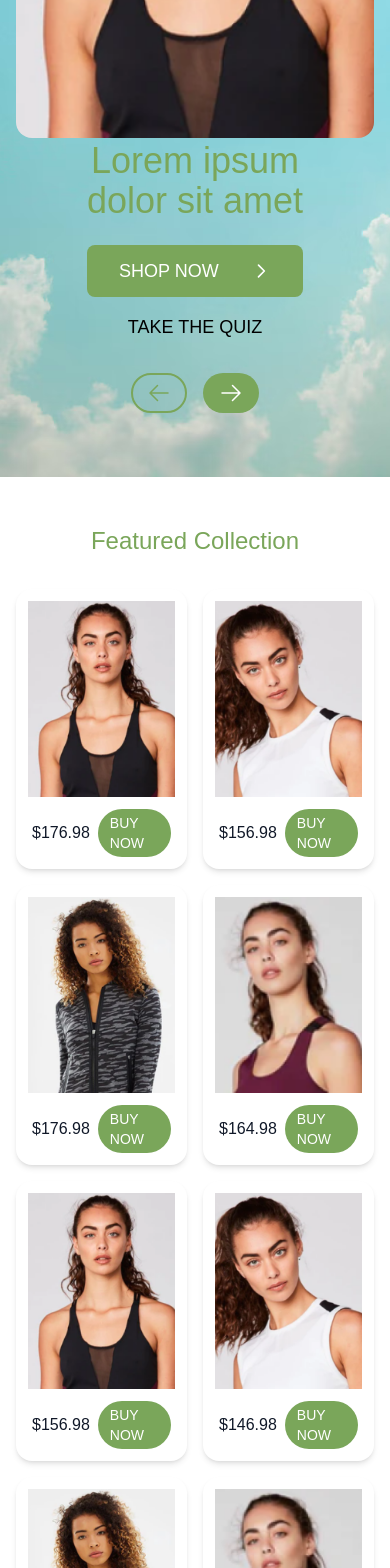
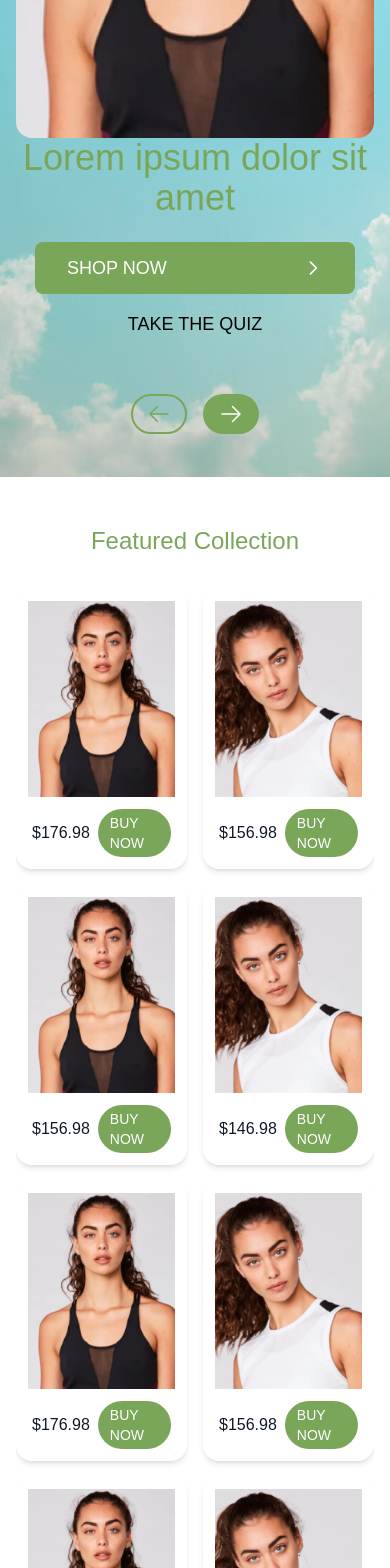
Before and after one commit to Haessler16/ecommerce-shopify, a Next.js app: page / in a window 390 px wide. Shown: the part 432-2000 px from the top of the page. Built offline with nearby package versions, Linux system fonts and the light colour scheme; what @shopify/hydrogen-react would draw is missing.

Commit message:
Implement Swiper for Featured Collection and Hero components, enhancing layout with responsive slides and navigation buttons. Update product and slide data for improved display.

```diff
--- a/src/components/FeaturedCollection.tsx
+++ b/src/components/FeaturedCollection.tsx
@@ -1,5 +1,12 @@
+'use client'
+
 import Image from 'next/image'
 import Link from 'next/link'
+import { Swiper, SwiperSlide, useSwiper } from 'swiper/react'
+import { Navigation, Grid } from 'swiper/modules'
+import 'swiper/css'
+import 'swiper/css/navigation'
+import 'swiper/css/grid'
 
 const products = [
   { id: 1, image: '/girl_1.png', price: 176.98 },
@@ -10,6 +17,15 @@ const products = [
   { id: 6, image: '/girl_2.png', price: 146.98 },
   { id: 7, image: '/girl_3.png', price: 176.98 },
   { id: 8, image: '/girl_4.png', price: 165.98 },
+  // Duplicated items for more slides
+  { id: 9, image: '/girl_1.png', price: 176.98 },
+  { id: 10, image: '/girl_2.png', price: 156.98 },
+  { id: 11, image: '/girl_3.png', price: 176.98 },
+  { id: 12, image: '/girl_4.png', price: 164.98 },
+  { id: 13, image: '/girl_1.png', price: 156.98 },
+  { id: 14, image: '/girl_2.png', price: 146.98 },
+  { id: 15, image: '/girl_3.png', price: 176.98 },
+  { id: 16, image: '/girl_4.png', price: 165.98 },
 ]
 
 const FeaturedCollection = () => {
@@ -19,11 +35,35 @@ const FeaturedCollection = () => {
         Featured Collection
       </h2>
 
-      <div className='grid grid-cols-2 lg:grid-cols-4 gap-4 md:gap-6'>
+      <div className='relative'>
+        <Swiper
+          modules={[Navigation, Grid]}
+          grid={{
+            rows: 4,
+            fill: 'row',
+          }}
+          slidesPerView={2}
+          slidesPerGroup={4}
+          spaceBetween={16}
+          breakpoints={{
+            1024: {
+              slidesPerView: 4,
+              slidesPerGroup: 4,
+              grid: {
+                rows: 2,
+                fill: 'row',
+              },
+              spaceBetween: 24,
+            },
+          }}
+          style={
+            {
+              '--swiper-navigation-size': '24px',
+            } as React.CSSProperties
+          }>
           {products.map((product) => (
-          <div
-            key={product.id}
-            className='flex flex-col p-3 bg-white rounded-2xl shadow-md hover:shadow-lg transition-shadow duration-300 overflow-hidden'>
+            <SwiperSlide key={product.id} className='!h-auto'>
+              <div className='flex flex-col p-3 bg-white rounded-2xl shadow-md hover:shadow-lg transition-shadow duration-300 overflow-hidden h-full'>
                 <div className='relative aspect-[3/4] overflow-hidden mb-3'>
                   <Image
                     src={product.image}
@@ -31,7 +71,7 @@ const FeaturedCollection = () => {
                     fill
                     className='object-cover'
                     sizes='(max-width: 768px) 50vw, 25vw'
-                priority={product.id <= 4}
+                    priority={product.id <= 8}
                   />
                 </div>
 
@@ -49,12 +89,22 @@ const FeaturedCollection = () => {
                   </Link>
                 </div>
               </div>
+            </SwiperSlide>
           ))}
+          <NavigationButtons />
+        </Swiper>
       </div>
+    </section>
+  )
+}
 
-      {/* Nav Dots */}
+const NavigationButtons = () => {
+  const swiper = useSwiper()
+  return (
     <div className='flex justify-center items-center space-x-2 mt-8'>
-        <button className='w-14 h-10 rounded-full border-2 border-[#7AA65A] flex items-center justify-center text-[#7AA65A] hover:bg-[#7AA65A] hover:text-white transition-colors'>
+      <button
+        onClick={() => swiper.slidePrev()}
+        className='w-14 h-10 rounded-full border-2 border-[#7AA65A] flex items-center justify-center text-[#7AA65A] hover:bg-[#7AA65A] hover:text-white transition-colors disabled:opacity-50 disabled:cursor-not-allowed'>
         <svg
           xmlns='http://www.w3.org/2000/svg'
           viewBox='0 0 24 24'
@@ -68,7 +118,9 @@ const FeaturedCollection = () => {
         </svg>
       </button>
 
-        <button className='w-14 h-10 rounded-full bg-[#7AA65A] flex items-center justify-center text-white hover:opacity-90 transition-opacity'>
+      <button
+        onClick={() => swiper.slideNext()}
+        className='w-14 h-10 rounded-full bg-[#7AA65A] flex items-center justify-center text-white hover:opacity-90 transition-opacity disabled:opacity-50 disabled:cursor-not-allowed'>
         <svg
           xmlns='http://www.w3.org/2000/svg'
           viewBox='0 0 24 24'
@@ -82,7 +134,6 @@ const FeaturedCollection = () => {
         </svg>
       </button>
     </div>
-    </section>
   )
 }
 
--- a/src/components/Hero.tsx
+++ b/src/components/Hero.tsx
@@ -1,5 +1,38 @@
+'use client'
+
 import Image from 'next/image'
 import Link from 'next/link'
+import { Swiper, SwiperSlide, useSwiper } from 'swiper/react'
+import { Navigation } from 'swiper/modules'
+import 'swiper/css'
+import 'swiper/css/navigation'
+
+const slides = [
+  {
+    image: '/girl_1.png',
+    title: 'Lorem ipsum dolor sit amet',
+    subtitle:
+      'Nunc porttitor tortor metus, nec sagittis lectus accumsan quis. Aenean euismod mollis tempor.',
+  },
+  {
+    image: '/girl_2.png',
+    title: 'Consectetur adipiscing elit',
+    subtitle:
+      'Vestibulum ante ipsum primis in faucibus orci luctus et ultrices posuere cubilia curae.',
+  },
+  {
+    image: '/girl_3.png',
+    title: 'Sed do eiusmod tempor',
+    subtitle:
+      'Suspendisse potenti. Pellentesque habitant morbi tristique senectus et netus.',
+  },
+  {
+    image: '/girl_4.png',
+    title: 'Ut enim ad minim veniam',
+    subtitle:
+      'Curabitur non nulla sit amet nisl tempus convallis quis ac lectus.',
+  },
+]
 
 const Hero = () => {
   return (
@@ -13,117 +46,22 @@ const Hero = () => {
         priority
       />
 
-      <div className='relative h-screen max-w-7xl mx-auto'>
-        {/* Mobile Layout */}
-        <section className='flex flex-col items-center justify-between h-full px-4 py-8 lg:hidden'>
-          {/* Hero Image */}
-          <div className='w-full max-w-96'>
-            <Image
-              src='/girl_1.png'
-              alt='Model'
-              width={300}
-              height={300}
-              style={{ objectFit: 'contain' }}
-              className='w-full h-auto rounded-2xl'
-              priority
-            />
-          </div>
-
-          {/* Text */}
-          <div className='text-center space-y-6 mb-8'>
-            <h1 className='text-[#7AA65A] text-4xl font-normal'>
-              Lorem ipsum
-              <br />
-              dolor sit amet
-            </h1>
-
-            <div className='flex flex-col items-center gap-4'>
-              <Link
-                href='/shop'
-                className='inline-flex items-center justify-between bg-[#7AA65A] text-white px-8 py-3 rounded-lg text-lg font-medium transition-transform hover:scale-105 w-full max-w-xs'>
-                SHOP NOW
-                <svg
-                  className='ml-2 w-5 h-5'
-                  fill='none'
-                  stroke='currentColor'
-                  viewBox='0 0 24 24'>
-                  <path
-                    strokeLinecap='round'
-                    strokeLinejoin='round'
-                    strokeWidth={2}
-                    d='M9 5l7 7-7 7'
-                  />
-                </svg>
-              </Link>
-
-              <Link
-                href='/quiz'
-                className='hidden lg:inline-flex items-center justify-center border-2 border-[#7AA65A] text-[#7AA65A] px-8 py-3 rounded-lg text-lg font-medium transition-colors hover:bg-[#7AA65A] hover:text-white w-full max-w-xs'>
-                TAKE THE QUIZ
-                <svg
-                  className='ml-2 w-5 h-5'
-                  fill='none'
-                  stroke='currentColor'
-                  viewBox='0 0 24 24'>
-                  <path
-                    strokeLinecap='round'
-                    strokeLinejoin='round'
-                    strokeWidth={2}
-                    d='M9 5l7 7-7 7'
-                  />
-                </svg>
-              </Link>
-
-              <p className='lg:hidden text-black text-lg font-medium'>
-                TAKE THE QUIZ
-              </p>
-            </div>
-
-            {/* Nav Arrows */}
-            <div className='flex justify-center items-center space-x-4 mt-8'>
-              <button className='w-14 h-10 rounded-full border-2 border-[#7AA65A] flex items-center justify-center text-[#7AA65A] hover:bg-[#7AA65A] hover:text-white transition-colors'>
-                <svg
-                  xmlns='http://www.w3.org/2000/svg'
-                  viewBox='0 0 24 24'
-                  fill='currentColor'
-                  className='size-6'>
-                  <path
-                    fillRule='evenodd'
-                    d='M11.03 3.97a.75.75 0 0 1 0 1.06l-6.22 6.22H21a.75.75 0 0 1 0 1.5H4.81l6.22 6.22a.75.75 0 1 1-1.06 1.06l-7.5-7.5a.75.75 0 0 1 0-1.06l7.5-7.5a.75.75 0 0 1 1.06 0Z'
-                    clipRule='evenodd'
-                  />
-                </svg>
-              </button>
-              <button className='w-14 h-10 rounded-full bg-[#7AA65A] flex items-center justify-center text-white hover:opacity-90 transition-opacity'>
-                <svg
-                  xmlns='http://www.w3.org/2000/svg'
-                  viewBox='0 0 24 24'
-                  fill='currentColor'
-                  className='size-6'>
-                  <path
-                    fillRule='evenodd'
-                    d='M12.97 3.97a.75.75 0 0 1 1.06 0l7.5 7.5a.75.75 0 0 1 0 1.06l-7.5 7.5a.75.75 0 1 1-1.06-1.06l6.22-6.22H3a.75.75 0 0 1 0-1.5h16.19l-6.22-6.22a.75.75 0 0 1 0-1.06Z'
-                    clipRule='evenodd'
-                  />
-                </svg>
-              </button>
-            </div>
-          </div>
-        </section>
-
+      <div className='relative h-screen max-w-7xl mx-auto flex items-center'>
+        <Swiper
+          modules={[Navigation]}
+          className='w-full h-full flex items-center'>
+          {slides.map((slide, idx) => (
+            <SwiperSlide key={idx} className='flex items-center h-full'>
               {/* Desktop Layout */}
-        <section className='hidden lg:flex h-full items-center px-20'>
+              <section className='hidden lg:flex h-full items-center px-20 w-full'>
                 {/* Info */}
                 <div className='flex-1 pr-8 space-y-8'>
                   <div className='space-y-4'>
                     <h1 className='text-[#7AA65A] text-6xl font-light leading-tight'>
-                Lorem ipsum
-                <br />
-                dolor sit amet
+                      {slide.title}
                     </h1>
                     <p className='text-[#7AA65A] text-xl font-light max-w-xl'>
-                Nunc porttitor tortor metus, nec sagittis lectus accumsan quis.
-                Aenean euismod mollis tempor.
+                      {slide.subtitle}
                     </p>
                   </div>
 
@@ -145,7 +83,6 @@ const Hero = () => {
                         />
                       </svg>
                     </Link>
-
                     <Link
                       href='/quiz'
                       className='inline-flex items-center justify-center border-2 border-[#7AA65A] text-[#7AA65A] px-8 py-3 rounded-full text-lg font-medium transition-colors hover:bg-[#7AA65A] hover:text-white'>
@@ -164,10 +101,105 @@ const Hero = () => {
                       </svg>
                     </Link>
                   </div>
+                  {/* Nav Arrows */}
+                  <NavArrows />
+                </div>
+
+                {/* Hero Image */}
+                <div className='flex-1 flex justify-end'>
+                  <div className='w-[380px] h-[510px] relative rounded-2xl overflow-hidden'>
+                    <Image
+                      src={slide.image}
+                      alt='Model'
+                      fill
+                      className='w-full h-auto rounded-2xl'
+                      priority
+                    />
+                  </div>
+                </div>
+              </section>
+
+              {/* Mobile Layout */}
+              <section className='flex flex-col items-center justify-between h-full px-4 py-8 lg:hidden w-full'>
+                {/* Hero Image */}
+                <div className='w-full max-w-96'>
+                  <Image
+                    src={slide.image}
+                    alt='Model'
+                    width={300}
+                    height={300}
+                    style={{ objectFit: 'contain' }}
+                    className='w-full h-auto rounded-2xl'
+                    priority
+                  />
+                </div>
+                {/* Text */}
+                <div className='text-center space-y-6 mb-8'>
+                  <h1 className='text-[#7AA65A] text-4xl font-normal'>
+                    {slide.title}
+                  </h1>
+
+                  <div className='flex flex-col items-center gap-4'>
+                    <Link
+                      href='/shop'
+                      className='inline-flex items-center justify-between bg-[#7AA65A] text-white px-8 py-3 rounded-lg text-lg font-medium transition-transform hover:scale-105 w-full max-w-xs'>
+                      SHOP NOW
+                      <svg
+                        className='ml-2 w-5 h-5'
+                        fill='none'
+                        stroke='currentColor'
+                        viewBox='0 0 24 24'>
+                        <path
+                          strokeLinecap='round'
+                          strokeLinejoin='round'
+                          strokeWidth={2}
+                          d='M9 5l7 7-7 7'
+                        />
+                      </svg>
+                    </Link>
+                    <Link
+                      href='/quiz'
+                      className='hidden lg:inline-flex items-center justify-center border-2 border-[#7AA65A] text-[#7AA65A] px-8 py-3 rounded-lg text-lg font-medium transition-colors hover:bg-[#7AA65A] hover:text-white w-full max-w-xs'>
+                      TAKE THE QUIZ
+                      <svg
+                        className='ml-2 w-5 h-5'
+                        fill='none'
+                        stroke='currentColor'
+                        viewBox='0 0 24 24'>
+                        <path
+                          strokeLinecap='round'
+                          strokeLinejoin='round'
+                          strokeWidth={2}
+                          d='M9 5l7 7-7 7'
+                        />
+                      </svg>
+                    </Link>
+                    <p className='lg:hidden text-black text-lg font-medium'>
+                      TAKE THE QUIZ
+                    </p>
+                  </div>
 
                   {/* Nav Arrows */}
+                  <div className='flex justify-center items-center'>
+                    <NavArrows />
+                  </div>
+                </div>
+              </section>
+            </SwiperSlide>
+          ))}
+        </Swiper>
+      </div>
+    </section>
+  )
+}
+
+const NavArrows = () => {
+  const swiper = useSwiper()
+  return (
     <div className='flex items-center space-x-4 pt-8'>
-              <button className='w-14 h-10  rounded-full border-2 border-[#7AA65A] flex items-center justify-center text-[#7AA65A] hover:bg-[#7AA65A] hover:text-white transition-colors '>
+      <button
+        onClick={() => swiper.slidePrev()}
+        className='w-14 h-10 rounded-full border-2 border-[#7AA65A] flex items-center justify-center text-[#7AA65A] hover:bg-[#7AA65A] hover:text-white transition-colors'>
         <svg
           xmlns='http://www.w3.org/2000/svg'
           viewBox='0 0 24 24'
@@ -180,7 +212,9 @@ const Hero = () => {
           />
         </svg>
       </button>
-              <button className='w-14 h-10 rounded-full bg-[#7AA65A] flex items-center justify-center text-white hover:opacity-90 transition-opacity'>
+      <button
+        onClick={() => swiper.slideNext()}
+        className='w-14 h-10 rounded-full bg-[#7AA65A] flex items-center justify-center text-white hover:opacity-90 transition-opacity'>
         <svg
           xmlns='http://www.w3.org/2000/svg'
           viewBox='0 0 24 24'
@@ -194,24 +228,6 @@ const Hero = () => {
         </svg>
       </button>
     </div>
-          </div>
-
-          {/* Hero Image */}
-          <div className='flex-1 flex justify-end'>
-            <div className='w-[380px] h-[510px] relative rounded-2xl overflow-hidden'>
-              <Image
-                src='/girl_1.png'
-                alt='Model'
-                fill
-                className='w-full h-auto rounded-2xl'
-                priority
-              />
-            </div>
-          </div>
-        </section>
-      </div>
-    </section>
   )
 }
-
 export default Hero
```
Lines whose indentation alone changed are shown as unchanged.
